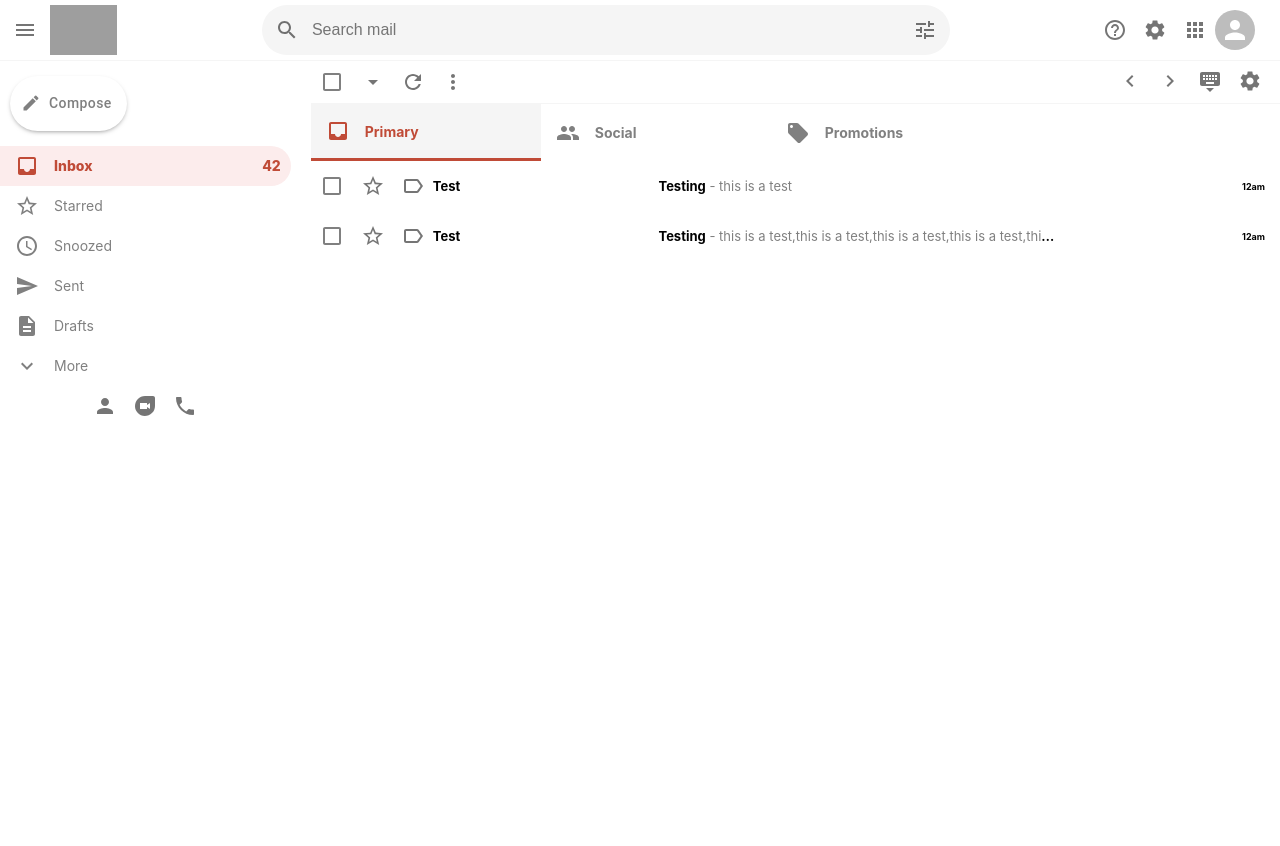
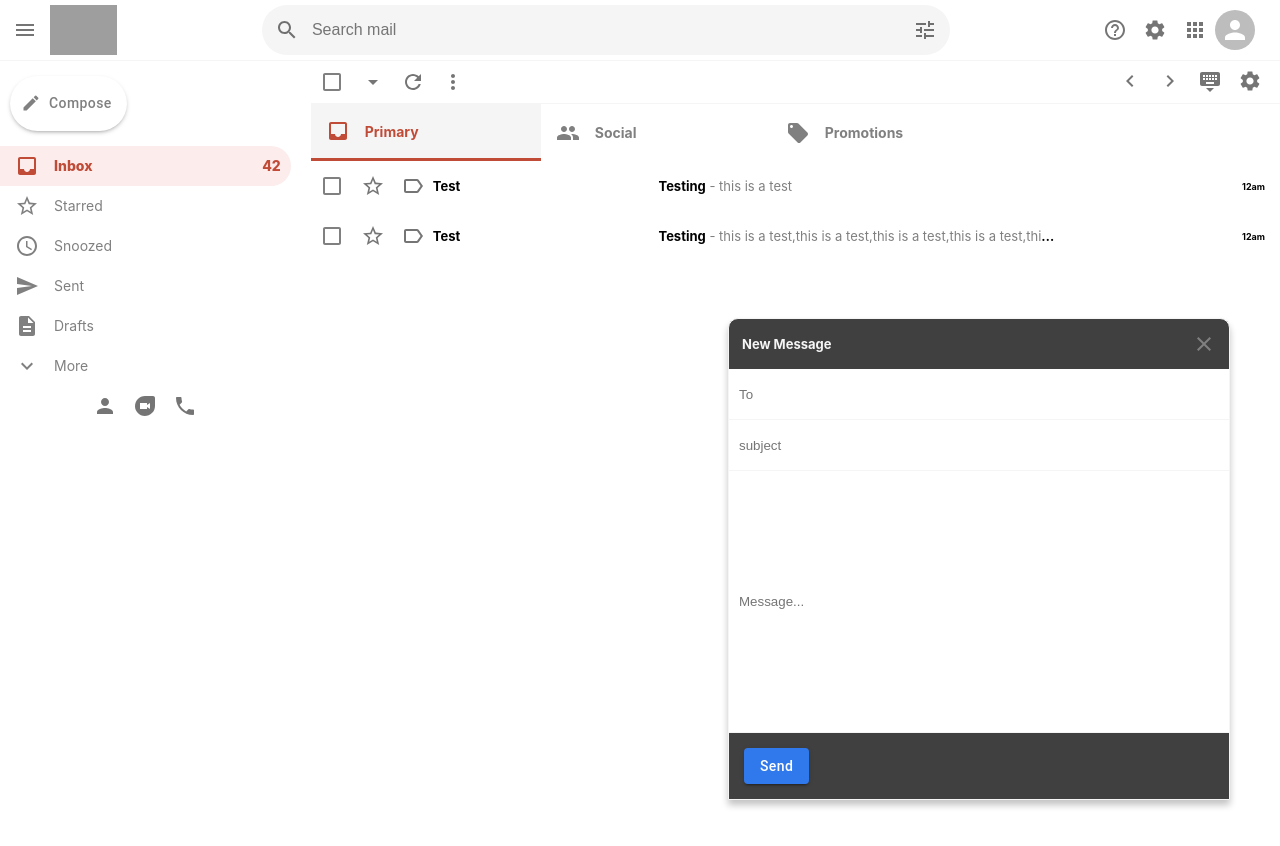
Before and after one commit to Blackeye-101/gmail-clone, a React (Create React App) app: page / in a window 1280 px wide. Both pictures are taken after a click on the button "Compose". Shown: the top 846 px of the page. Built offline with nearby package versions, Linux system fonts and the light colour scheme; grey boxes are pictures that could not be loaded.

Commit message:
integrating redux for state management and creating the SendMail component

```diff
--- a/package.json
+++ b/package.json
@@ -13,6 +13,7 @@
     "@testing-library/user-event": "^14.4.3",
     "react": "^18.2.0",
     "react-dom": "^18.2.0",
+    "react-hook-form": "^7.44.3",
     "react-redux": "^8.0.7",
     "react-router-dom": "^6.12.1",
     "react-scripts": "5.0.1",
--- a/src/App.js
+++ b/src/App.js
@@ -6,11 +6,17 @@
 import Sidebar from "./components/Sidebar";
 import EmailList from "./components/EmailList";
 import Mail from "./components/Mail";
+import SendMail from "./components/SendMail";
 
 //router
 import { BrowserRouter as Router, Routes, Route, Link } from "react-router-dom";
+import { useSelector } from "react-redux";
+
+//state
+import { selectSendMessageIsOpen } from "./features/mailSlice";
 
 function App() {
+  const sendMessageIsOpen = useSelector(selectSendMessageIsOpen);
   return (
     <Router>
       <div className="App">
@@ -22,6 +28,8 @@
             <Route path="/" Component={EmailList}></Route>
           </Routes>
         </div>
+
+        {sendMessageIsOpen && <SendMail></SendMail>}
       </div>
     </Router>
   );
--- a/src/app/store.js
+++ b/src/app/store.js
@@ -1,8 +1,8 @@
 import { configureStore } from "@reduxjs/toolkit";
-import counterReducer from "../features/counterSlice";
+import mailReducer from "../features/mailSlice";
 
 export const store = configureStore({
   reducer: {
-    counter: counterReducer,
+    mail: mailReducer,
   },
 });
--- /dev/null
+++ b/src/components/SendMail.js
@@ -0,0 +1,72 @@
+import "../styles/SendMail.css";
+import CloseIcon from "@mui/icons-material/Close";
+import { Button } from "@mui/material";
+import { useForm } from "react-hook-form";
+import { useDispatch } from "react-redux";
+import { toggleSendMessage } from "../features/mailSlice";
+
+const SendMail = () => {
+  const {
+    register,
+    handleSubmit,
+    watch,
+    formState: { errors },
+  } = useForm();
+
+  const onSubmit = (formData) => {
+    console.log(formData);
+  };
+
+  const dispatch = useDispatch();
+  return (
+    <div className="sendMail">
+      <div className="sendMail__header">
+        <h3>New Message</h3>
+        <CloseIcon
+          className="sendMail__close"
+          onClick={() => dispatch(toggleSendMessage())}
+        ></CloseIcon>
+      </div>
+
+      <form onSubmit={handleSubmit(onSubmit)}>
+        <input
+          placeholder="To"
+          type="email"
+          {...register("to", { required: true })}
+        />
+        {errors.to && <p className="sendMail__error">To is required!</p>}
+
+        <input
+          placeholder="subject"
+          type="text"
+          {...register("subject", { required: true })}
+        />
+        {errors.subject && (
+          <p className="sendMail__error">Subject is required!</p>
+        )}
+
+        <input
+          placeholder="Message..."
+          type="text"
+          className="sendMail__message"
+          {...register("message", { required: true })}
+        />
+        {errors.message && (
+          <p className="sendMail__error">Message is required!</p>
+        )}
+
+        <div className="sendMail__options">
+          <Button
+            className="sendMail__send"
+            variant="contained"
+            color="primary"
+            type="submit"
+          >
+            Send
+          </Button>
+        </div>
+      </form>
+    </div>
+  );
+};
+export default SendMail;
--- a/src/components/Sidebar.js
+++ b/src/components/Sidebar.js
@@ -11,13 +11,17 @@
 import PersonIcon from "@mui/icons-material/Person";
 import DuoIcon from "@mui/icons-material/Duo";
 import PhoneIcon from "@mui/icons-material/Phone";
+import { useDispatch } from "react-redux";
+import { toggleSendMessage } from "../features/mailSlice";
 
 const Sidebar = () => {
+  const dispatch = useDispatch();
   return (
     <div className="sidebar">
       <Button
         startIcon={<CreateIcon fontSize="large"></CreateIcon>}
         className="sidebar_compose"
+        onClick={() => dispatch(toggleSendMessage())}
       >
         Compose
       </Button>
--- a/src/features/counterAPI.js
+++ /dev/null
@@ -1,6 +0,0 @@
-// A mock function to mimic making an async request for data
-export function fetchCount(amount = 1) {
-  return new Promise((resolve) =>
-    setTimeout(() => resolve({ data: amount }), 500)
-  );
-}
--- a/src/features/counterSlice.js
+++ /dev/null
@@ -1,73 +0,0 @@
-import { createAsyncThunk, createSlice } from "@reduxjs/toolkit";
-import { fetchCount } from "./counterAPI";
-
-const initialState = {
-  value: 0,
-  status: "idle",
-};
-
-// The function below is called a thunk and allows us to perform async logic. It
-// can be dispatched like a regular action: `dispatch(incrementAsync(10))`. This
-// will call the thunk with the `dispatch` function as the first argument. Async
-// code can then be executed and other actions can be dispatched. Thunks are
-// typically used to make async requests.
-export const incrementAsync = createAsyncThunk(
-  "counter/fetchCount",
-  async (amount) => {
-    const response = await fetchCount(amount);
-    // The value we return becomes the `fulfilled` action payload
-    return response.data;
-  }
-);
-
-export const counterSlice = createSlice({
-  name: "counter",
-  initialState,
-  // The `reducers` field lets us define reducers and generate associated actions
-  reducers: {
-    increment: (state) => {
-      // Redux Toolkit allows us to write "mutating" logic in reducers. It
-      // doesn't actually mutate the state because it uses the Immer library,
-      // which detects changes to a "draft state" and produces a brand new
-      // immutable state based off those changes
-      state.value += 1;
-    },
-    decrement: (state) => {
-      state.value -= 1;
-    },
-    // Use the PayloadAction type to declare the contents of `action.payload`
-    incrementByAmount: (state, action) => {
-      state.value += action.payload;
-    },
-  },
-  // The `extraReducers` field lets the slice handle actions defined elsewhere,
-  // including actions generated by createAsyncThunk or in other slices.
-  extraReducers: (builder) => {
-    builder
-      .addCase(incrementAsync.pending, (state) => {
-        state.status = "loading";
-      })
-      .addCase(incrementAsync.fulfilled, (state, action) => {
-        state.status = "idle";
-        state.value += action.payload;
-      });
-  },
-});
-
-export const { increment, decrement, incrementByAmount } = counterSlice.actions;
-
-// The function below is called a selector and allows us to select a value from
-// the state. Selectors can also be defined inline where they're used instead of
-// in the slice file. For example: `useSelector((state: RootState) => state.counter.value)`
-export const selectCount = (state) => state.counter.value;
-
-// We can also write thunks by hand, which may contain both sync and async logic.
-// Here's an example of conditionally dispatching actions based on current state.
-export const incrementIfOdd = (amount) => (dispatch, getState) => {
-  const currentValue = selectCount(getState());
-  if (currentValue % 2 === 1) {
-    dispatch(incrementByAmount(amount));
-  }
-};
-
-export default counterSlice.reducer;
--- /dev/null
+++ b/src/features/mailSlice.js
@@ -0,0 +1,21 @@
+import { createSlice } from "@reduxjs/toolkit";
+
+const initialState = {
+  sendMessageIsOpen: false,
+};
+
+export const mailSlice = createSlice({
+  name: "mail",
+  initialState,
+  reducers: {
+    toggleSendMessage: (state) => {
+      state.sendMessageIsOpen = !state.sendMessageIsOpen;
+    },
+  },
+});
+
+export const { toggleSendMessage } = mailSlice.actions;
+
+export const selectSendMessageIsOpen = (state) => state.mail.sendMessageIsOpen;
+
+export default mailSlice.reducer;
--- /dev/null
+++ b/src/styles/SendMail.css
@@ -0,0 +1,63 @@
+.sendMail{
+    position: absolute;
+    bottom: 0px;
+    right: 50px;
+    background-color: #404040;
+    width: 40%;
+    height: 60%;
+    max-width: 500px;
+    border-top-left-radius: 10px;
+    border-top-right-radius: 10px;
+    display: flex;
+    flex-direction: column;
+    border: 1px solid whitesmoke;
+    box-shadow: 0px 5px 7px 0px rgba(0,0,0,0.24);
+}
+
+.sendMail__header{
+    padding: 13px;
+    display: flex;
+    justify-content: space-between;
+    align-items: center;
+    color:grey;
+}
+
+.sendMail__header>h3{
+    color: whitesmoke;
+    font-size: 13px;
+}
+
+.sendMail__send{
+    background-color: #3079ed !important;
+    text-transform: capitalize !important;
+    margin: 15px !important;
+}
+
+.sendMail__close{
+    cursor:pointer;
+}
+
+.sendMail>form{
+    display: flex;
+    flex: 1;
+    flex-direction: column;
+}
+
+.sendMail>form>input{
+    height: 30px;
+    padding: 10px;
+    border: none;
+    border-bottom: 1px solid whitesmoke;
+    outline: none;
+}
+
+.sendMail__message{
+    flex: 1;
+}
+
+.sendMail__error{
+    background-color: white;
+    color: red;
+    text-align: right;
+    padding: 2px;
+}
```
Also changed, not shown: 1 other file (tests, documents, lock files or other folders).
